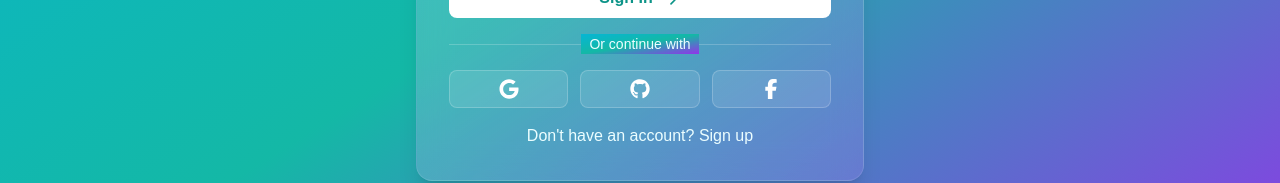
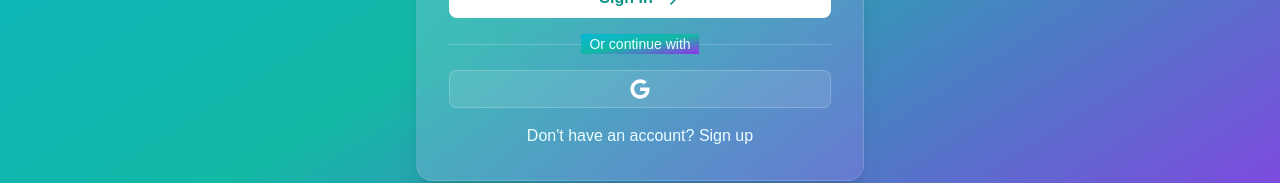
Before and after one commit to TheSoftNode/loan-me, a Next.js app: page /Login in a window 1280 px wide. Shown: the part 515-698 px from the top of the page. Built offline with nearby package versions, Linux system fonts and the light colour scheme.

Commit message:
removed github and facebook login link

```diff
--- a/app/(auth)/Login/page.tsx
+++ b/app/(auth)/Login/page.tsx
@@ -105,11 +105,9 @@ const LoginPage: React.FC = () =>
                             </div>
                         </div>
 
-                        <div className="grid grid-cols-3 gap-3">
+                        <div className="grid grid-cols-1 gap-3">
                             {[
                                 { Icon: FaGoogle, label: 'Google' },
-                                { Icon: FaGithub, label: 'GitHub' },
-                                { Icon: FaFacebookF, label: 'Facebook' }
                             ].map(({ Icon, label }: SocialButtonProps) => (
                                 <button
                                     key={label}
--- a/next.config.mjs
+++ b/next.config.mjs
@@ -1,4 +1,6 @@
 /** @type {import('next').NextConfig} */
-const nextConfig = {};
+const nextConfig = {
+    output: "export"
+};
 
 export default nextConfig;
```
